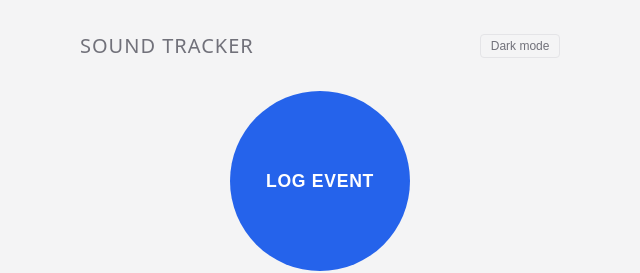
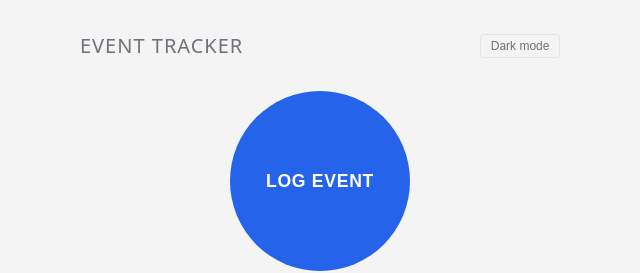
Before and after one commit to Coridyn/regular-action-log, a plain HTML site: page index.html in a window 1280 px wide. Shown: the top 273 px of the page, 320-960 px from the left. Drawn offline with Linux system fonts and the light colour scheme.

Commit message:
rename project

```diff
--- a/index.html
+++ b/index.html
@@ -3,7 +3,7 @@
 <head>
   <meta charset="UTF-8">
   <meta name="viewport" content="width=device-width, initial-scale=1.0">
-  <title>Sound Tracker</title>
+  <title>Event Tracker</title>
   <style>
     /* ── Tokens ─────────────────────────────────────────────────────────── */
 
@@ -200,7 +200,7 @@
 </head>
 <body>
   <div id="top-bar">
-    <h1>Sound Tracker</h1>
+    <h1>Event Tracker</h1>
     <button id="theme-btn">Dark mode</button>
   </div>
 
```
